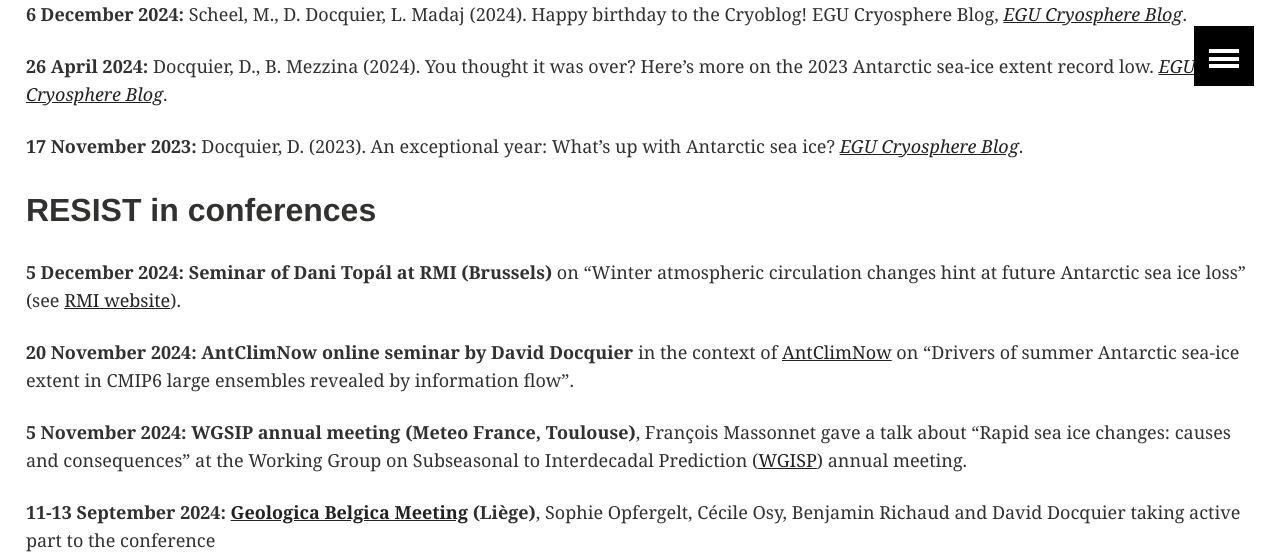
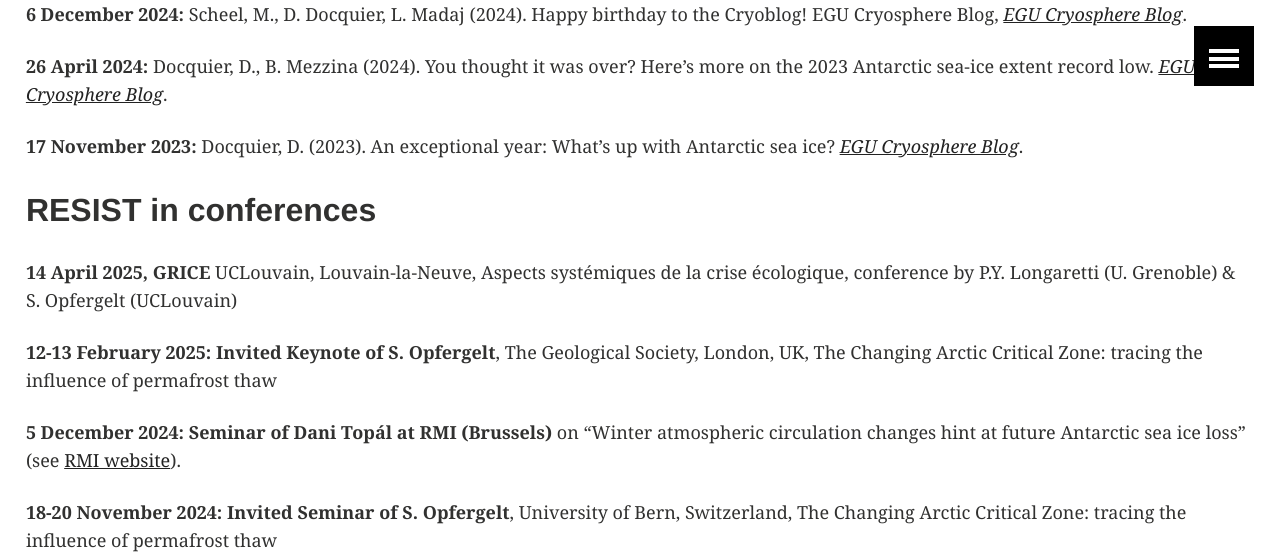
Before and after one commit to resist-impuls/resist-impuls.github.io, a Jekyll site: the page built from outreach.md, in a window 1280 px wide and 900 px high, scrolled down 1334 px, cut to the strip 0-554 px from the top of the window. Built offline with Jekyll 4.4.1, drawn with Linux system fonts in a browser that asks for light colours; our own code applies the rules of GitHub Pages for plain Markdown files.

Commit message:
Update outreach.md

```diff
--- a/outreach.md
+++ b/outreach.md
@@ -21,8 +21,13 @@
 
 
 ## RESIST in conferences
+**14 April 2025, GRICE** UCLouvain, Louvain-la-Neuve, Aspects systémiques de la crise écologique, conference by P.Y. Longaretti (U. Grenoble) & S. Opfergelt (UCLouvain)
+
+**12-13 February 2025: Invited Keynote of S. Opfergelt**, The Geological Society, London, UK, The Changing Arctic Critical Zone: tracing the influence of permafrost thaw
 
 **5 December 2024: Seminar of Dani Topál at RMI (Brussels)** on "Winter atmospheric circulation changes hint at future Antarctic sea ice loss" (see [RMI website](https://www.meteo.be/fr/recherche/agenda-des-conferences)).
+
+**18-20 November 2024: Invited Seminar of S. Opfergelt**, University of Bern, Switzerland, The Changing Arctic Critical Zone: tracing the influence of permafrost thaw
 
 **20 November 2024: AntClimNow online seminar by David Docquier** in the context of [AntClimNow](https://scar.org/science/research-programmes/antclimnow) on "Drivers of summer Antarctic sea-ice extent in CMIP6 large ensembles revealed by information flow".
 
```
